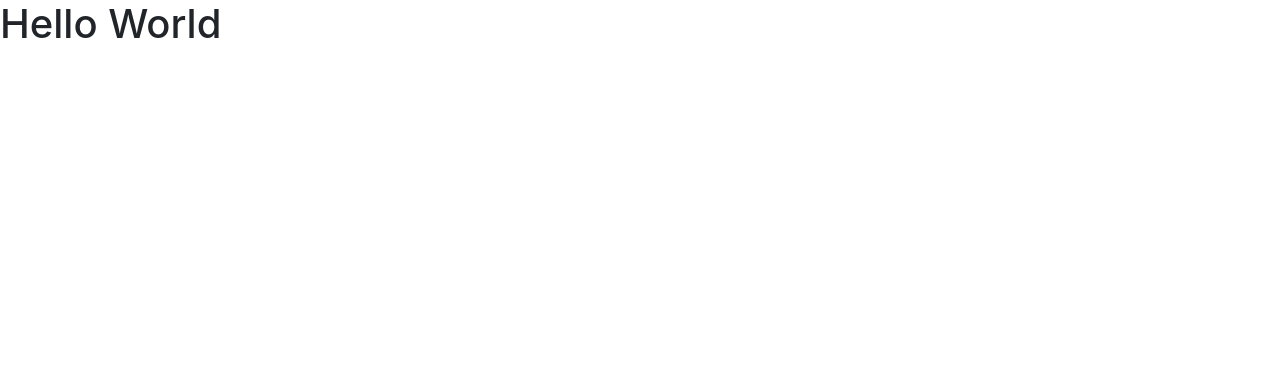
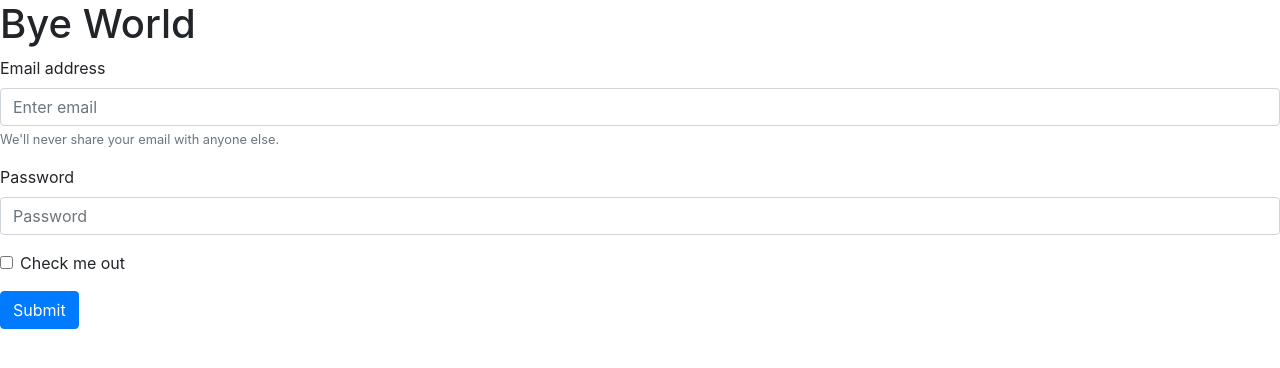
Before and after one commit to aditya-baskaran/test, a plain HTML site: page index.html in a window 1280 px wide. Drawn offline with nearby package versions, Linux system fonts and the light colour scheme.

Commit message:
Update index.html

```diff
--- a/index.html
+++ b/index.html
@@ -13,21 +13,33 @@
     <title>Hello World</title>
   </head>
   <body>
-    <h1>Hello World</h1>
-    <script
-      src="https://code.jquery.com/jquery-3.3.1.slim.min.js"
-      integrity="sha384-q8i/X+965DzO0rT7abK41JStQIAqVgRVzpbzo5smXKp4YfRvH+8abtTE1Pi6jizo"
-      crossorigin="anonymous"
-    ></script>
-    <script
-      src="https://cdnjs.cloudflare.com/ajax/libs/popper.js/1.14.7/umd/popper.min.js"
-      integrity="sha384-UO2eT0CpHqdSJQ6hJty5KVphtPhzWj9WO1clHTMGa3JDZwrnQq4sF86dIHNDz0W1"
-      crossorigin="anonymous"
-    ></script>
-    <script
-      src="https://stackpath.bootstrapcdn.com/bootstrap/4.3.1/js/bootstrap.min.js"
-      integrity="sha384-JjSmVgyd0p3pXB1rRibZUAYoIIy6OrQ6VrjIEaFf/nJGzIxFDsf4x0xIM+B07jRM"
-      crossorigin="anonymous"
-    ></script>
-  </body>
-</html>
+    <h1>Bye World</h1>
+   <form>
+      <div class="form-group">
+        <label for="exampleInputEmail1">Email address</label>
+        <input
+          type="email"
+          class="form-control"
+          id="exampleInputEmail1"
+          aria-describedby="emailHelp"
+          placeholder="Enter email"
+        />
+        <small id="emailHelp" class="form-text text-muted"
+          >We'll never share your email with anyone else.</small
+        >
+      </div>
+      <div class="form-group">
+        <label for="exampleInputPassword1">Password</label>
+        <input
+          type="password"
+          class="form-control"
+          id="exampleInputPassword1"
+          placeholder="Password"
+        />
+      </div>
+      <div class="form-group form-check">
+        <input type="checkbox" class="form-check-input" id="exampleCheck1" />
+        <label class="form-check-label" for="exampleCheck1">Check me out</label>
+      </div>
+      <button type="submit" class="btn btn-primary">Submit</button>
+    </form>
```
